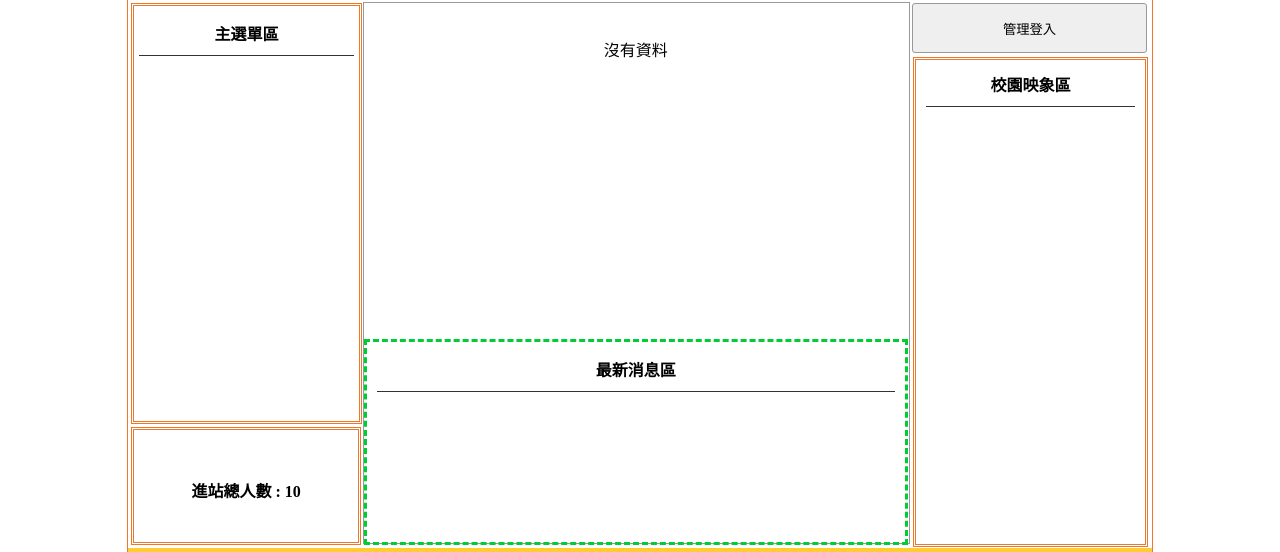
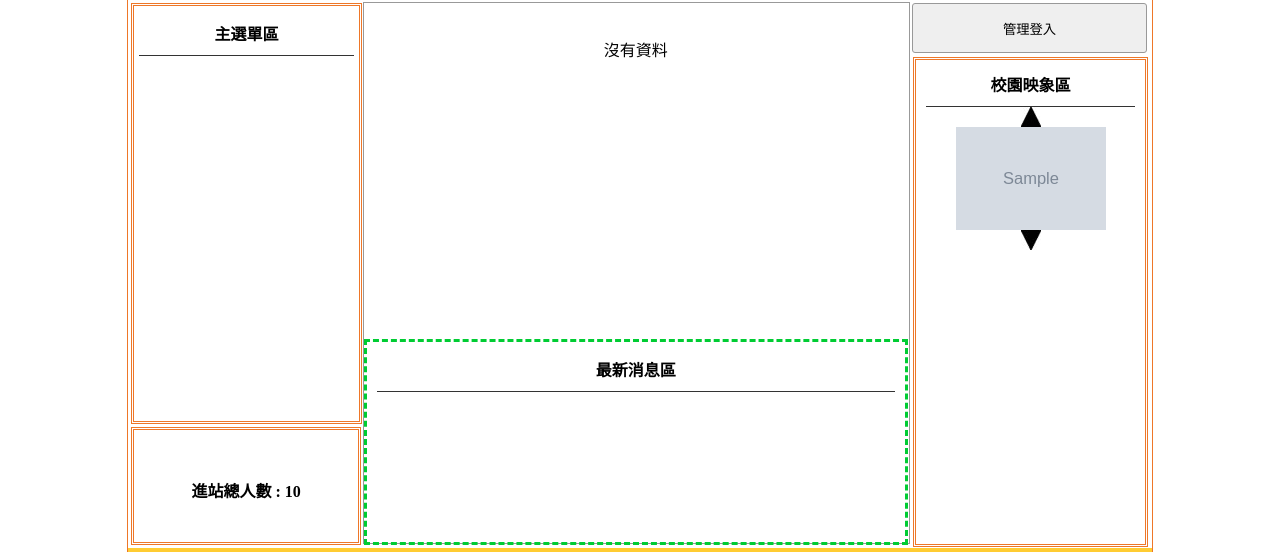
Before and after one commit to adriftchen/bq01, a PHP site: page /test/ in a window 1280 px wide. Shown: the part 111-663 px from the top of the page. Run offline with PHP 8.4, Linux system fonts and the light colour scheme; tables that the repository leaves empty hold one stand-in row (values such as "Sample post"); grey boxes marked "Sample" are stand-in pictures.

Commit message:
完成前端校園映像讀出圖檔並套用控制按鈕功能

```diff
--- a/index.php
+++ b/index.php
@@ -47,24 +47,45 @@
                 	<button style="width:100%; margin-left:auto; margin-right:auto; margin-top:2px; height:50px;" onclick="lo(&#39;?do=admin&#39;)">管理登入</button>
                 	<div style="width:89%; height:480px;" class="dbor">
                     	<span class="t botli">校園映象區</span>
-						                        <script>
-                        	var nowpage=0,num=0;
+											<!-- 顯示圖片
+											1.從image資料夾撈出設定為顯示的圖片
+											2.讓圖片顯示在index/校園映像區
+											3.150px * 103px
+
+											 -->
+											 <div class='cent' onclick="pp(1)" > <!-- 此div為block，inline -->
+											 	<img src="icon/up.jpg" alt="">
+											 </div>
+											<?php
+												$imgs=$Image->all(['sh'=>1]);
+
+											foreach ($imgs as $key => $img){
+												echo "<div class='cent im' id='ssaa$key'><img src='img/{$img['img']}' style='width:150px;height:103px'></div>";
+
+											}
+
+												?>
+												<div class='cent' onclick="pp(2)">
+											 	<img src="icon/dn.jpg" alt="">
+											 </div>
+						  <script>
+							var nowpage=0,num=<?=$Image->count(['sh'=>1]);?>;
 							function pp(x)
 							{
-								var s,t;
-								if(x==1&&nowpage-1>=0)
-								{nowpage--;}
+								var s,t; //var 在script是全域變數，let在script是區域變數
+								if(x==1 && nowpage-1>=0) //nowpage起始值為1
+								{nowpage--;} //1-0=0，從0開始
 								if(x==2&&(nowpage+1)*3<=num*1+3)
 								{nowpage++;}
-								$(".im").hide()
-								for(s=0;s<=2;s++)
+								$(".im").hide() //所有class="im" 都先隱藏
+								for(s=0;s<=2;s++) //s=0,1,2
 								{
 									t=s*1+nowpage*1;
-									$("#ssaa"+t).show()
+									$("#ssaa"+t).show() //字串相加 ssaa0 ssaa1 ssaa2
 								}
 							}
 							pp(1)
-                        </script>
+              </script>
                     </div>
                 </div>
                             </div>
```
